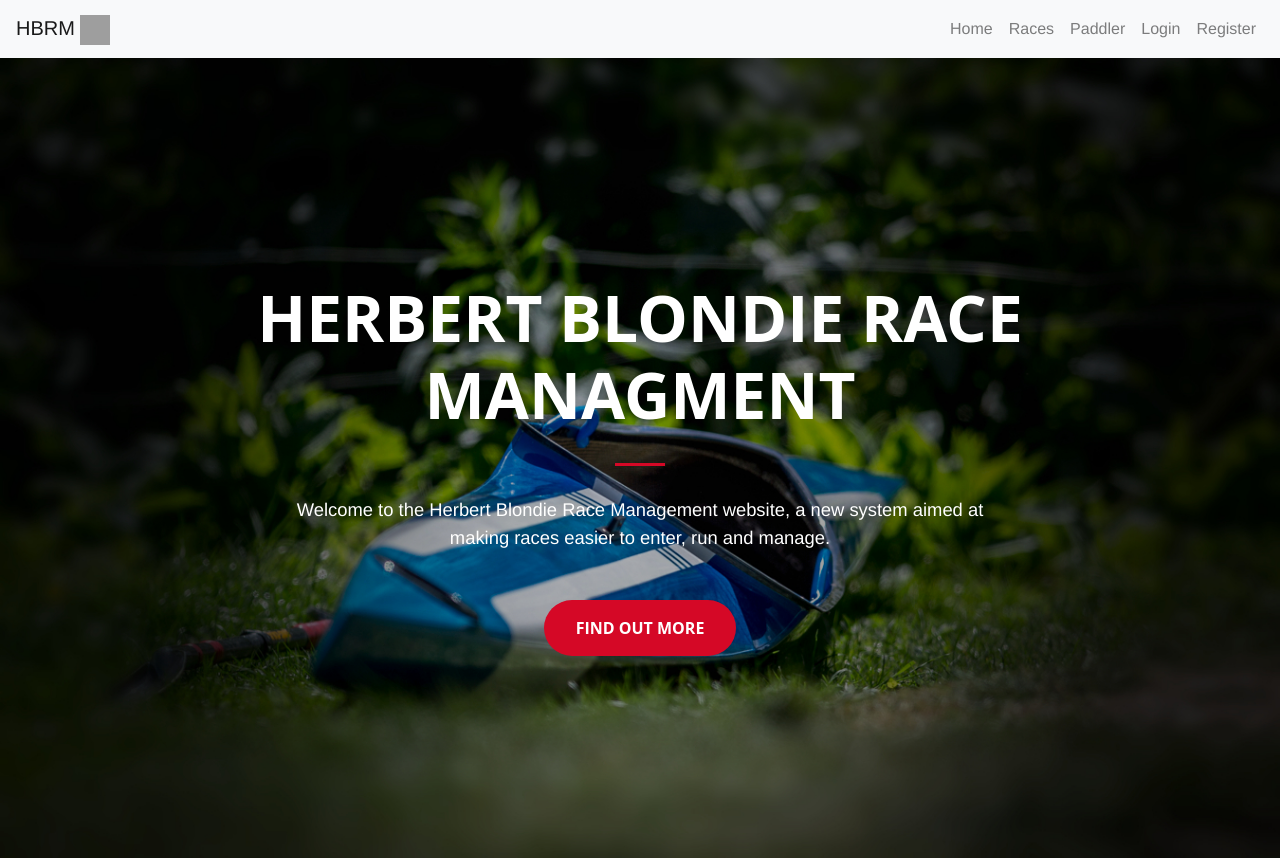
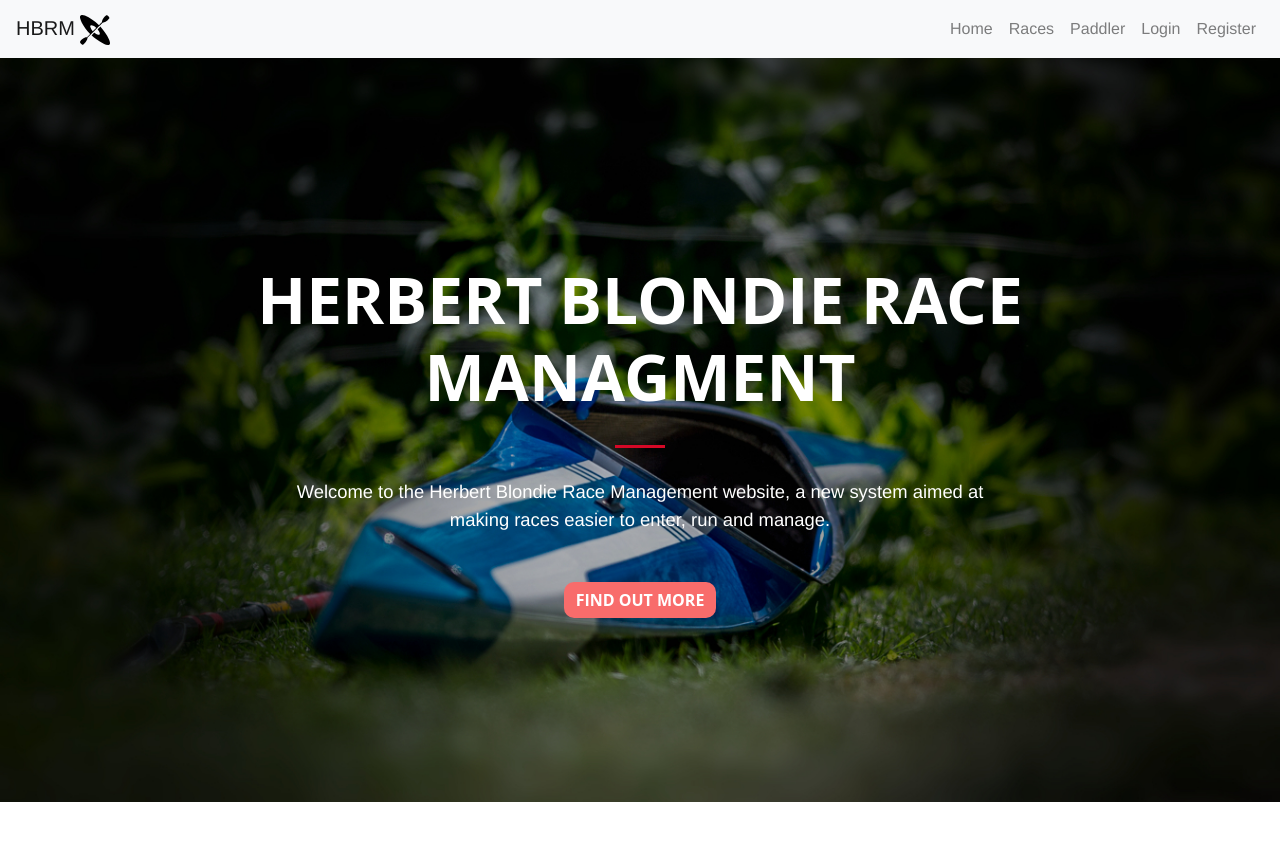
Before and after one commit to mParkesy/Kayak-Entries-and-Result-System-Vue, a Vue app in the folder spa/: page /#/ in a window 1280 px wide. Built offline with nearby package versions, Linux system fonts and the light colour scheme; grey boxes are pictures that could not be loaded; what vue-sweetalert would draw is missing.

Commit message:
Transition and styling changes as well as new images

```diff
--- a/spa/src/App.vue
+++ b/spa/src/App.vue
@@ -1,9 +1,13 @@
 <template>
   <div id="app">
     <NavBar></NavBar>
+    <transition
+      name="fade"
+    >
     <router-view>
 
     </router-view>
+    </transition>
   </div>
 </template>
 
@@ -29,5 +33,18 @@
   text-align: center;
 }
 
+.fade-enter-active, .fade-leave-active {
+  transition-property: opacity;
+  transition-duration: .25s;
+}
+
+.fade-enter-active {
+  transition-delay: .25s;
+}
+
+.fade-enter, .fade-leave-active {
+  opacity: 0
+}
+
 
 </style>
--- a/spa/src/assets/css/style.css
+++ b/spa/src/assets/css/style.css
@@ -169,6 +169,11 @@ img::-moz-selection {
   background-image: url("../img/header4.jpg");
   background-position: center center;
   background-size: cover;
+  height: calc(100vh - 56px) !important;
+}
+
+header {
+  height: calc(100vh - 56px);
 }
 
 .masthead hr {
@@ -213,31 +218,19 @@ img::-moz-selection {
   font-weight: 700;
   text-transform: uppercase;
   border: none;
-  border-radius: 300px;
+  border-radius: 10px;
   font-family: 'Open Sans', 'Helvetica Neue', Arial, sans-serif;
 }
 
-.btn-xl {
-  padding: 1rem 2rem;
-}
-
 .btn-primary {
-  background-color: #D50826;
-}
-
-/*
-.btn-primary:hover, .btn-primary:focus, .btn-primary:active, .btn-primary:visited {
-  background-color: #09377F !important;
-  color: #fff;
+  background-color: rgb(248, 108, 107);
 }
 
 
-.btn-light:hover, .btn-light:focus, .btn-light:active, .btn-light:visited {
-    color: #fff;
-    background-color: #D50826;
+.btn-primary:hover, .btn-primary:focus, .btn-primary:active, .btn-primary:visited {
+  background-color: red !important;
 }
 
-*/
 
 .scrollDiv {
   height:700px;
```
Also changed, not shown: spa/src/assets/img/canoe.svg (added), spa/src/assets/img/tick.svg (added).
